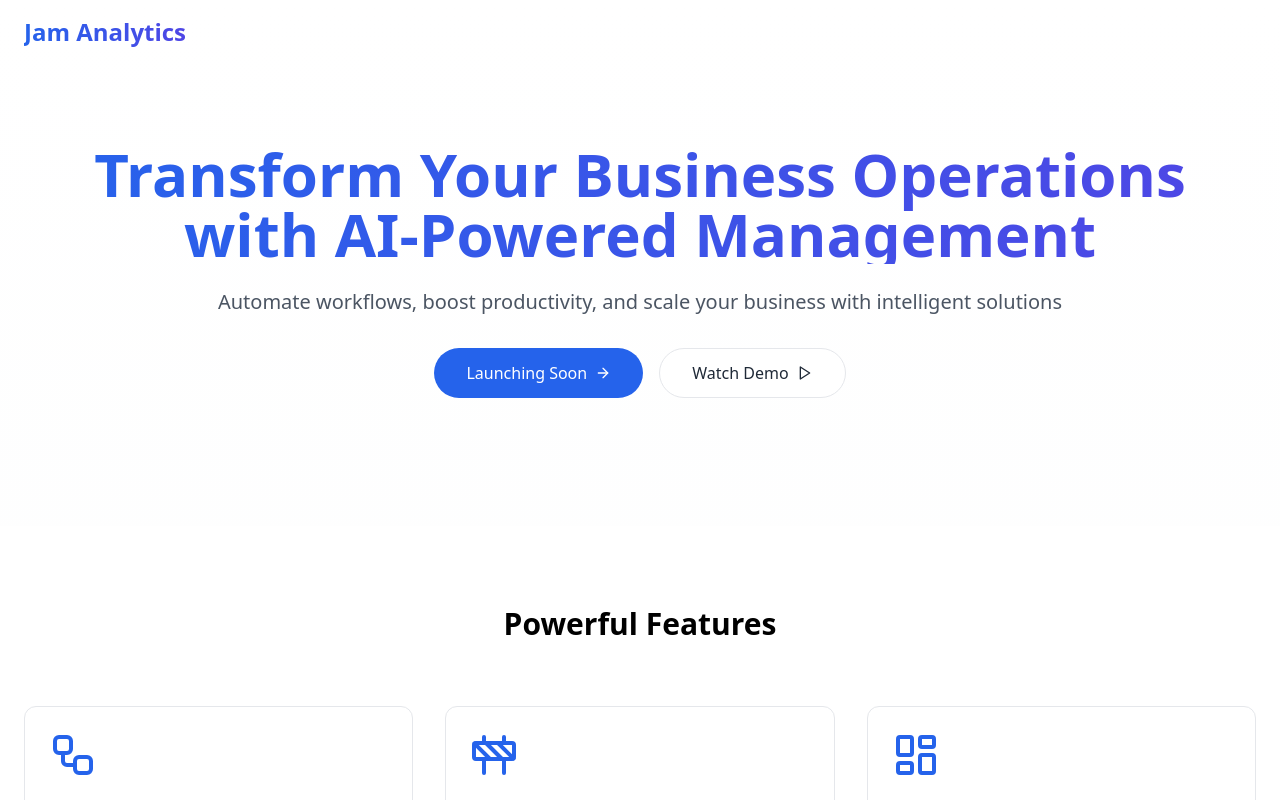
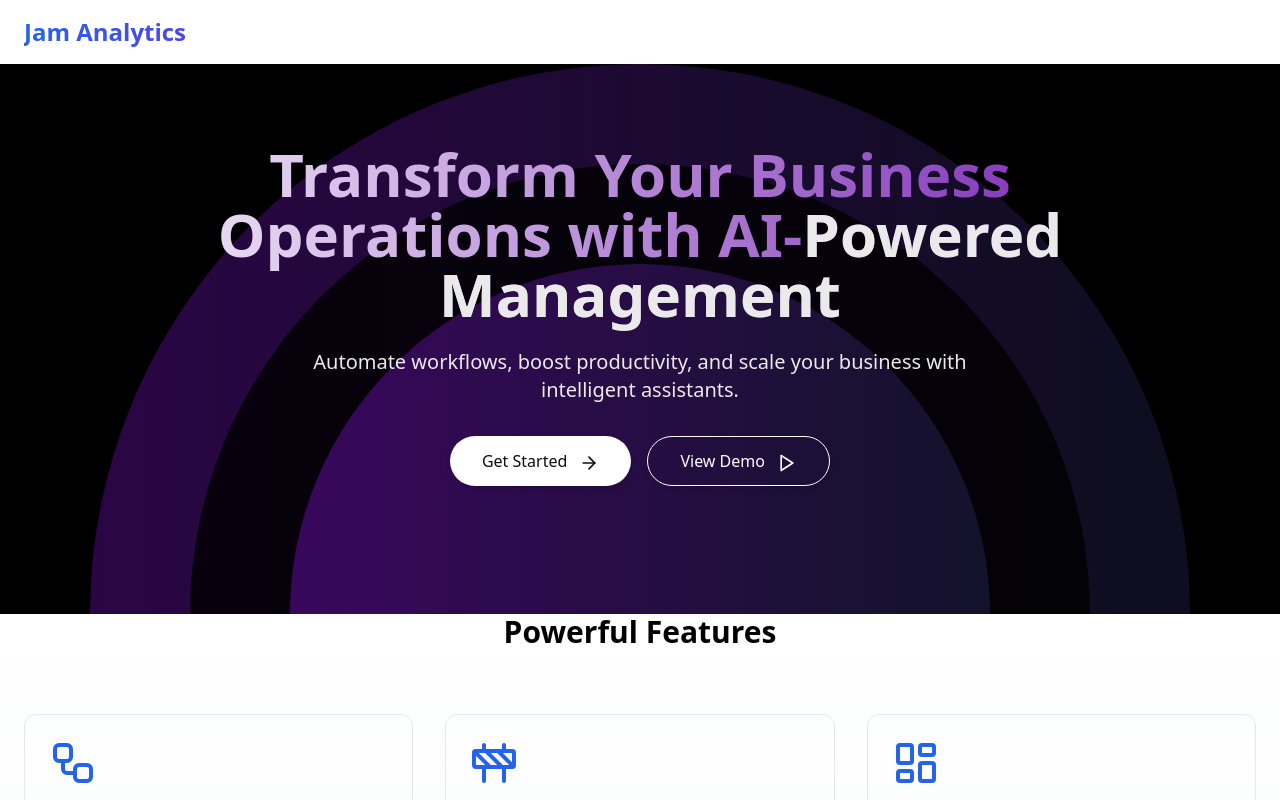
Before and after one commit to joharisahil/jam-analytics-main, a React (Vite) app: page / in a window 1280 px wide. Shown: the top 800 px of the page. Built offline with nearby package versions, Linux system fonts and the light colour scheme.

Commit message:
first commit

```diff
--- a/package.json
+++ b/package.json
@@ -12,7 +12,8 @@
   "dependencies": {
     "lucide-react": "^0.344.0",
     "react": "^18.3.1",
-    "react-dom": "^18.3.1"
+    "react-dom": "^18.3.1",
+    "react-router-dom": "^7.4.0"
   },
   "devDependencies": {
     "@eslint/js": "^9.9.1",
--- a/src/components/NavDown.jsx
+++ b/src/components/NavDown.jsx
@@ -1,25 +1,46 @@
-import React from 'react'
 import { ArrowRight, Play } from "lucide-react";
 
-const NavDown = () => {
+function NavDown() {
+  const handlegetstarted = () => {
+    alert("clicked");
+  };
+  const handleviewdemo = () => {
+    alert("view");
+  }
   return (
-    <section className="container mx-auto px-6 pt-20 pb-32 text-center">
-      <h1 className="text-5xl md:text-6xl font-bold mb-6 bg-gradient-to-r from-blue-600 to-indigo-600 text-transparent bg-clip-text">
-        Transform Your Business Operations with AI-Powered Management
+    <section className="relative container mx-auto px-6 pt-20 pb-32 text-center bg-black overflow-hidden">
+      {/* Background Semi-Circle Design */}
+      <div className="absolute inset-0 flex flex-col justify-end items-center">
+        <div className="w-[1100px] h-[550px] bg-gradient-to-r from-[#6A0DAD] to-[#22234D] opacity-40 rounded-t-full absolute bottom-0"></div>
+        <div className="w-[900px] h-[450px] bg-black opacity-80 rounded-t-full absolute bottom-0"></div>
+        <div className="w-[700px] h-[350px] bg-gradient-to-r from-[#6A0DAD] to-[#22234D] opacity-50 rounded-t-full absolute bottom-0"></div>
+      </div>
+
+      {/* Content */}
+      <h1 className="relative text-4xl md:text-6xl font-extrabold mb-6 bg-gradient-to-r from-[#ffffff] to-[#6A0DAD] text-transparent bg-clip-text leading-tight">
+        Transform Your Business
+        <br /> Operations with AI-
+        <span className="text-[#EAEAEA]">Powered Management</span>
       </h1>
-      <p className="text-xl text-gray-600 mb-8">
-        Automate workflows, boost productivity, and scale your business with intelligent solutions
+      <p className="relative text-lg md:text-xl text-[#EAEAEA] mb-8 max-w-2xl mx-auto">
+        Automate workflows, boost productivity, and scale your business with intelligent assistants.
       </p>
-      <div className="flex justify-center gap-4">
-        <button className="px-8 py-3 bg-blue-600 text-white rounded-full font-medium hover:bg-blue-700 transition-colors flex items-center">
-          Launching Soon <ArrowRight className="ml-2 w-4 h-4" />
+      <div className="relative flex flex-col sm:flex-row justify-center gap-4">
+        <button
+          className="px-8 py-3 rounded-full font-medium text-[#0D0D0D] bg-white transition-all shadow-md hover:shadow-lg"
+          onClick={handlegetstarted}
+        >
+          Get Started <ArrowRight className="ml-2 w-5 h-5 inline" />
         </button>
-        <button className="px-8 py-3 bg-white text-gray-800 rounded-full font-medium border border-gray-200 hover:border-blue-600 transition-colors flex items-center">
-          Watch Demo <Play className="ml-2 w-4 h-4" />
+        <button
+          className="px-8 py-3 rounded-full font-medium transition-all shadow-md hover:shadow-lg border border-white text-white"
+          onClick={handleviewdemo}
+        >
+          View Demo <Play className="ml-2 w-5 h-5 inline" />
         </button>
       </div>
     </section>
-  )
+  );
 }
 
-export default NavDown
+export default NavDown;
--- a/src/pages/App.tsx
+++ b/src/pages/App.tsx
@@ -1,9 +1,9 @@
-import React from "react";
+
 import Home from "./Home";
 
 
 function App() {
-  return <Home />;
+  return <Home/>;
 }
 
 export default App;
--- a/src/pages/Home.jsx
+++ b/src/pages/Home.jsx
@@ -11,13 +11,13 @@ import NavDown from "../components/NavDown.jsx";
 
 function Home() {
   return (
-    <div className=" bg-gradient-to-b from-white to-gray-50">
+    <div className="bg-white.py-20">
       {/* Navigation */}
       <NavBar />
       <NavDown />
 
       {/* Features */}
-      <section className="bg-white py-20">
+      <section className="bg-gradient-to-b from-white to-gray-50">
         <div className="container mx-auto px-6">
           <h2 className="text-3xl font-bold text-center mb-16">Powerful Features</h2>
           <div className="grid md:grid-cols-2 lg:grid-cols-3 gap-8">
```
Also changed, not shown: 1 other file (tests, documents, lock files or other folders).
